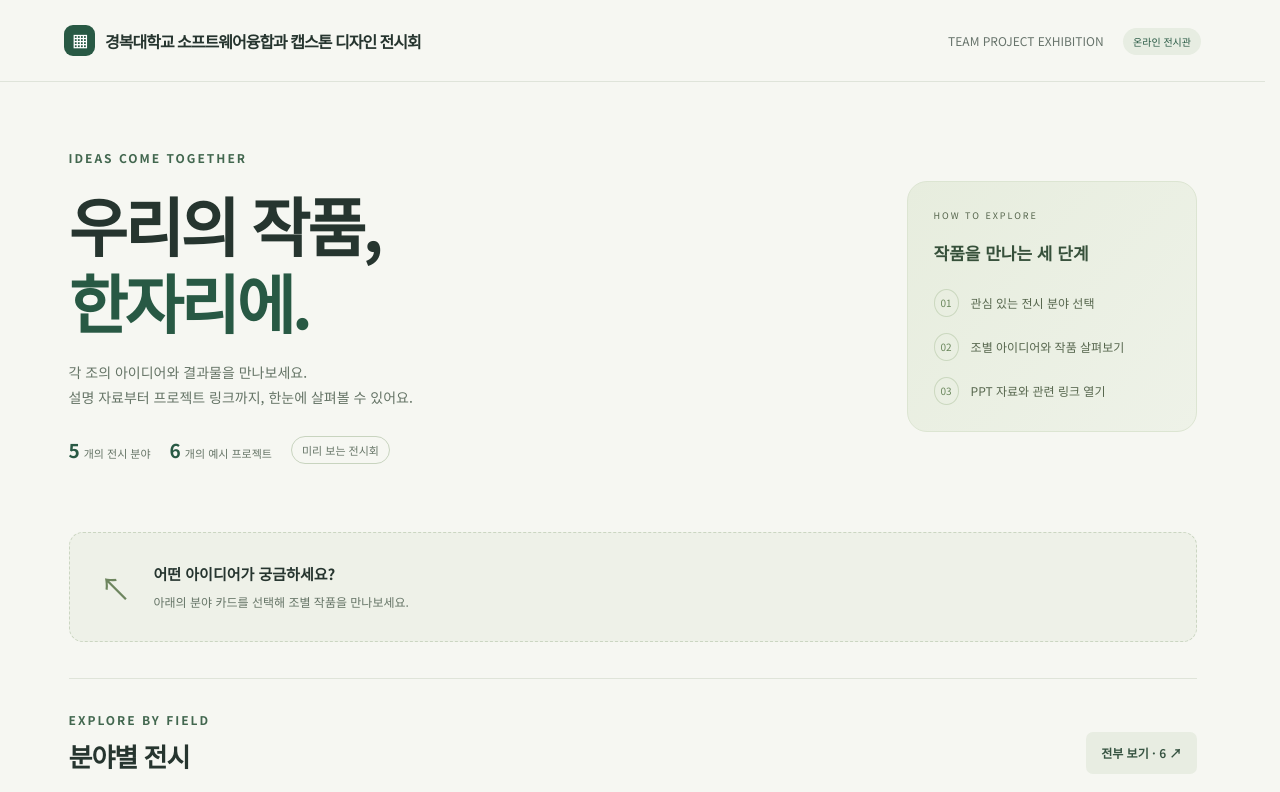
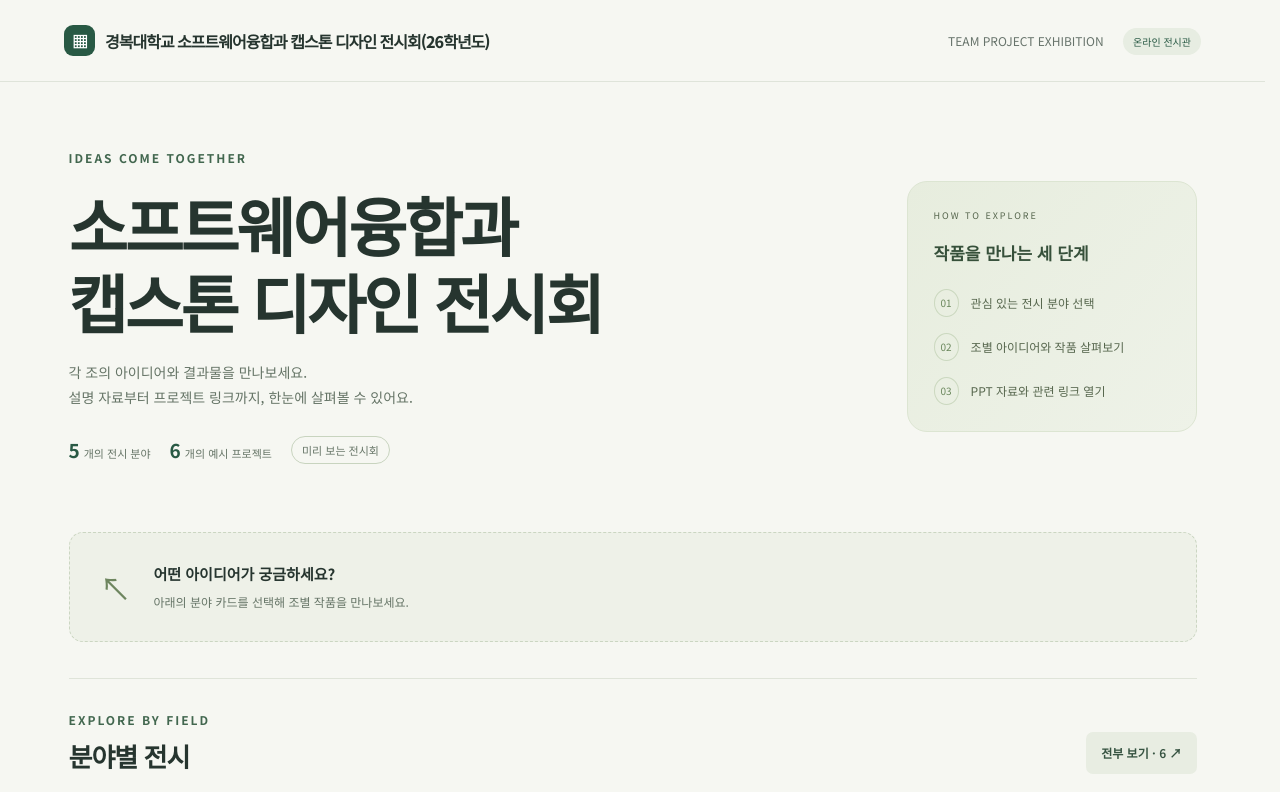
Before and after one commit to lsmxy4/prreset, a React (Vite) app: page / in a window 1280 px wide. Shown: the top 792 px of the page. Built offline with nearby package versions, Linux system fonts and the light colour scheme.

Commit message:
feat : mini fixed

```diff
--- a/src/App.tsx
+++ b/src/App.tsx
@@ -51,7 +51,7 @@ export default function App() {
         <span>
           ▦
         </span>
-        경복대학교 소프트웨어융합과 캡스톤 디자인 전시회
+        경복대학교 소프트웨어융합과 캡스톤 디자인 전시회(26학년도)
       </div>
       <div className="tag">
         TEAM PROJECT EXHIBITION <span className="header-badge">온라인 전시관</span>
@@ -64,7 +64,7 @@ export default function App() {
             IDEAS COME TOGETHER
           </div>
           <h1>
-            우리의 작품,<br /><em>한자리에.</em>
+            소프트웨어융합과 <br/>캡스톤 디자인 전시회
           </h1>
           <p>
             각 조의 아이디어와 결과물을 만나보세요.<br />
```
